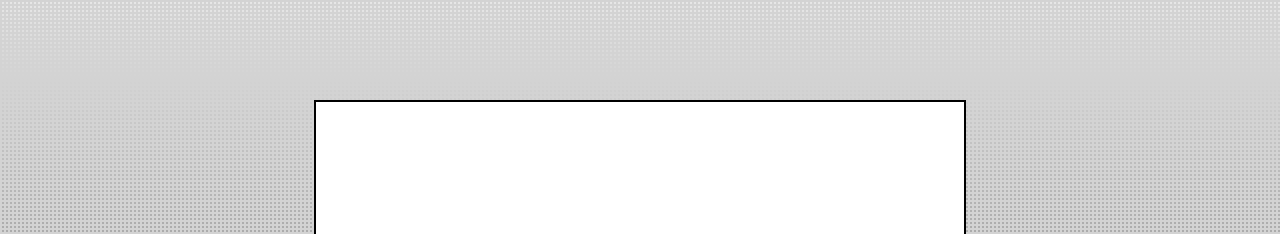
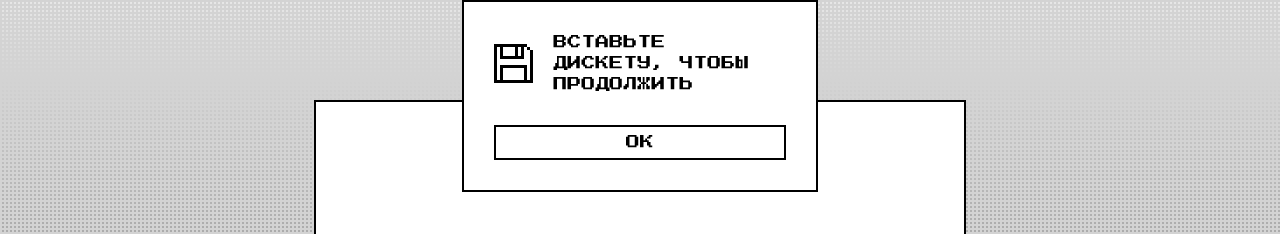
Before and after one commit to aidakhubaeva/zakrivayuschiy-teg-f, a plain HTML site: page index.html in a window 1280 px wide. Shown: the top 234 px of the page. Drawn offline with Linux system fonts and the light colour scheme.

Commit message:
commit29

```diff
--- a/index.html
+++ b/index.html
@@ -344,7 +344,7 @@
       </button>
     </div>
   </main>
-  <dialog id="dialog-id" class="dialog_id">
+  <dialog id="dialog-id" class="dialog_id" open="">
     <div class=" dialog_menu">
       <svg class="dialog-floppy" viewBox="0 0 39 39" width="39" height="39">
         <use href="./svg/save.svg#floppy-save"></use>
@@ -354,7 +354,7 @@
       </p>
     </div>
     <form method="dialog" class="dialog__form">
-      <button id="closeDialog" type="submit" onclick="window['dialog-id'].close()"class="dialog-button">ок</button>
+      <button type="submit" onclick="window['dialog-id'].close()" class="dialog-button">ок</button>
     </form>
   </dialog>
   <script src="./scripts/set-theme.js"></script>
--- a/styles/style.css
+++ b/styles/style.css
@@ -348,7 +348,7 @@
   padding: 30px;
 }
 
-.dialog_id:not([open]){
+.dialog_id:not([open]) {
   pointer-events: none;
   opacity: 0;
 }
@@ -374,7 +374,7 @@
   max-inline-size: 198px;
   text-transform: uppercase;
   line-height: 150%;
-  color: var(--themes-main-color);
+  color: var(--themes-main-color,#000000);
   font-family: var(--accent-font);
   font-size: var(--small-font-size);
 }
```
